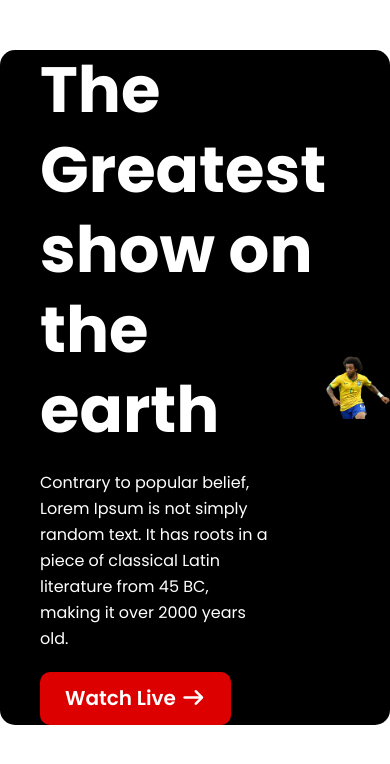
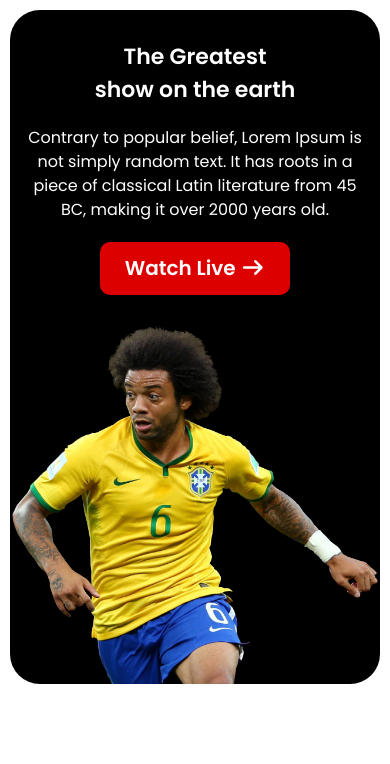
Before and after one commit to maimuna03134/P3-fifa-world-cup, a plain HTML site: page index.html in a window 390 px wide. Drawn offline with Linux system fonts and the light colour scheme.

Commit message:
Make banner section responsive for mobile and larger devices

```diff
--- a/index.html
+++ b/index.html
@@ -30,7 +30,7 @@
     <header>
       <section class="banner container">
         <div class="banner-left">
-          <h2>The Greatest<br>show on the<br>earth</h2>
+          <h2>The Greatest<br>show on the earth</h2>
           <p>
             Contrary to popular belief, Lorem Ipsum is not simply random text.
             It has roots in a piece of classical Latin literature from 45 BC,
--- a/style.css
+++ b/style.css
@@ -8,6 +8,7 @@
 img {
   width: 100%;
 }
+/* container */
 .container {
   max-width: 1280px;
   margin: auto;
@@ -30,7 +31,7 @@ img {
   color: white;
   display: flex;
   align-items: center;
-  border-radius: 15px;
+  border-radius: 30px;
 
   margin: 50px auto;
 }
@@ -44,8 +45,7 @@ img {
   line-height: 80px;
 }
 .banner-left p {
-  line-height: 26px;
-  text-align: left;
+  line-height: 24px;
   max-width: 80%;
   margin: 20px 0;
 }
@@ -55,3 +55,44 @@ img {
 .banner-right img {
   display: block;
 }
+
+/* Responsive Design - Media Queries */
+/* laptop/tap device*/
+@media screen and (max-width: 992px) {
+  /* container */
+  .container {
+    margin: 20px 20px;
+  }
+  /* banner */
+  .banner-left h2 {
+    font-size: 2.5rem;
+    font-weight: 600;
+    line-height: 50px;
+  }
+}
+
+/* mobile device */
+@media screen and (max-width: 768px) {
+  /* container */
+  .container {
+    margin: 10px;
+  }
+  /* banner */
+  .banner {
+    flex-direction: column;
+    text-align: center;
+  }
+  .banner .banner-left {
+    padding-left: 0;
+    padding-top: 30px;
+    margin-bottom: 30px;
+  }
+  .banner-left h2 {
+    font-size: 22px;
+    line-height: 33px;
+  }
+  .banner-left p {
+    max-width: 100%;
+    padding: 0 10px;
+  }
+}
```
